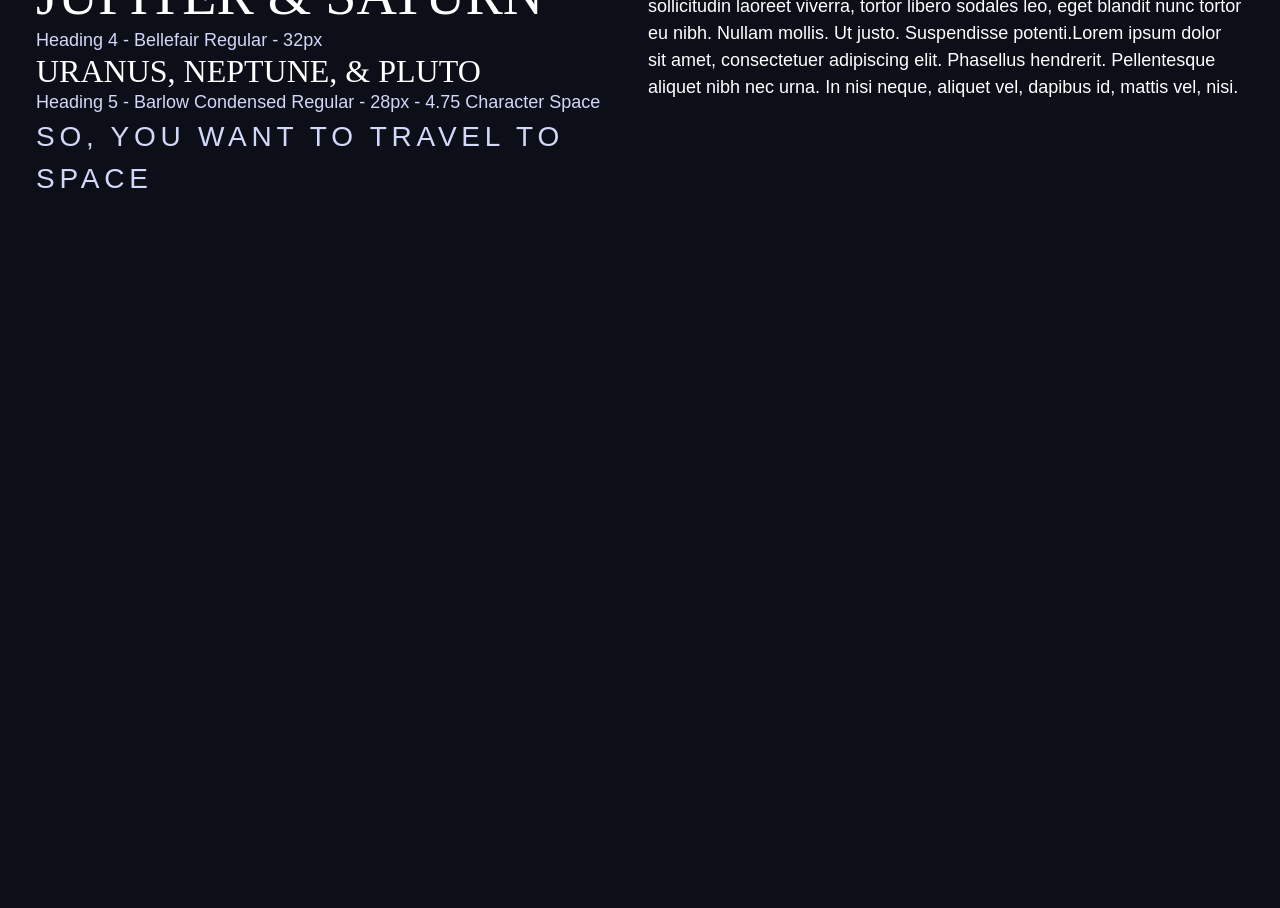
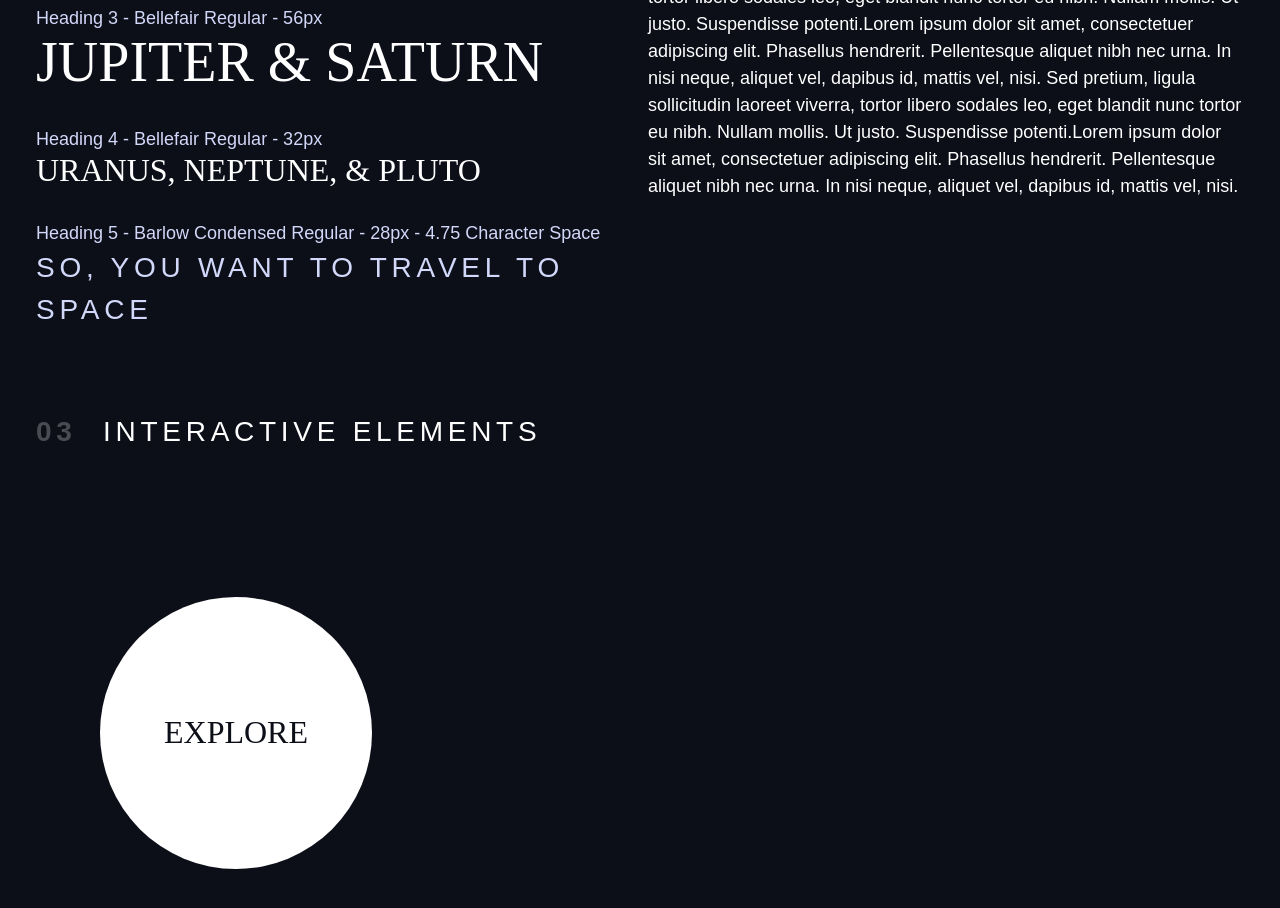
Before and after one commit to mehdias63/css, a React (Vite) app: page / in a window 1280 px wide. Shown: the part 880-1788 px from the top of the page. Before the commit the page ends 1144 px from the top, so only its background shows below. Built offline with nearby package versions, Linux system fonts and the light colour scheme.

Commit message:
update 1

```diff
--- a/src/App.jsx
+++ b/src/App.jsx
@@ -5,7 +5,7 @@ function App() {
     <div className="call container grid">
       <h1 className="uppercase">Design system</h1>
       <section id="colors" style={{ margin: "2rem 0" }}>
-        <h2 className="uppercase">
+        <h2 className="numbered-title">
           <span>01</span> colors
         </h2>
         <div className="flex">
@@ -54,11 +54,11 @@ function App() {
         </div>
       </section>
       <section id="typography" style={{ margin: "4rem 0" }}>
-        <h2>
+        <h2 className="numbered-title">
           <span>02 </span>Typography
         </h2>
         <div className="flex">
-          <div style={{ flexBasis: "100%" }}>
+          <div className="flow" style={{ flexBasis: "100%"}}>
             <div>
               <p className="text-accent">
                 Heading 1 - Bellefair Regular - 150px
@@ -95,7 +95,7 @@ function App() {
               </p>
             </div>
           </div>
-          <div style={{ flexBasis: "100%" }}>
+          <div className="flow" style={{ flexBasis: "100%" }}>
             <div>
               <p className="text-accent">
                 Subheading 1 - Bellefair Regular - 28px
@@ -141,6 +141,17 @@ function App() {
           </div>
         </div>
       </section>
+      <section>
+      <h2 className="numbered-title"><span>03</span> Interactive elements</h2>
+
+                <div></div>
+                <div className="flex">
+                  <div style={{ marginTop: "5rem" }}>
+                    <a className="large-button uppercase ff-serif fs-600 text-dark bg-white">Explore</a>
+                  </div>
+                  <div style={{ marginBottom: "90vh" }}></div>
+                </div>
+      </section>
     </div>
   );
 }
--- a/src/index.css
+++ b/src/index.css
@@ -107,6 +107,9 @@ select {
   display: grid;
   gap: var(--gap, 1rem);
 }
+.flow > *:where(:not(:first-child)) {
+  margin-top: var(--flow-space, 2rem);
+}
 .container {
   padding-inline: 2em;
   margin-inline: auto;
@@ -200,3 +203,47 @@ select {
 .fs-600 {
   line-height: 1.1;
 }
+.numbered-title {
+  font-family: var(--ff-sans-cond);
+  font-size: var(--fs-500);
+  text-transform: uppercase;
+  letter-spacing: 4.72px;
+}
+
+.numbered-title span {
+  margin-right: 0.5em;
+  font-weight: 700;
+  color: hsl(var(--clr-white) / 0.25);
+}
+
+/* ------------------- */
+/*     Compontents     */
+/* ------------------- */
+
+.large-button {
+  display: grid;
+  position: relative;
+  place-items: center;
+  padding: 0 2em;
+  border-radius: 50%;
+  aspect-ratio: 1;
+  text-decoration: none;
+  z-index: 1;
+  margin: 2em;
+}
+.large-button::after {
+  content: "";
+  position: absolute;
+  z-index: -1;
+  width: 100%;
+  height: 100%;
+  background: hsl(var(--clr-white) / 0.15);
+  border-radius: 50%;
+  opacity: 0;
+  transition: opacity 500ms linear, transform 750ms ease-in-out;
+}
+.large-button:hover::after,
+.large-button:focus::after {
+  opacity: 1;
+  transform: scale(1.5);
+}
```
